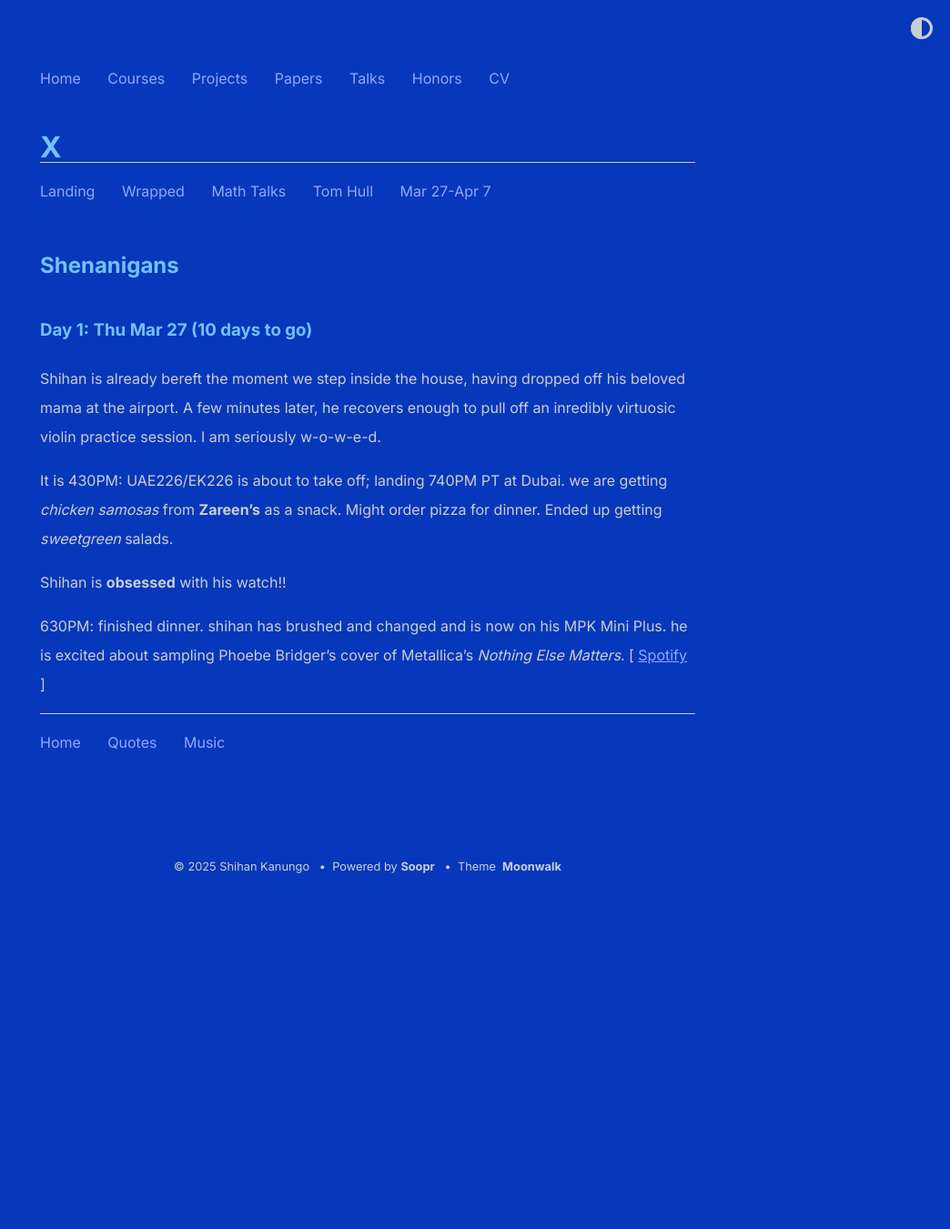
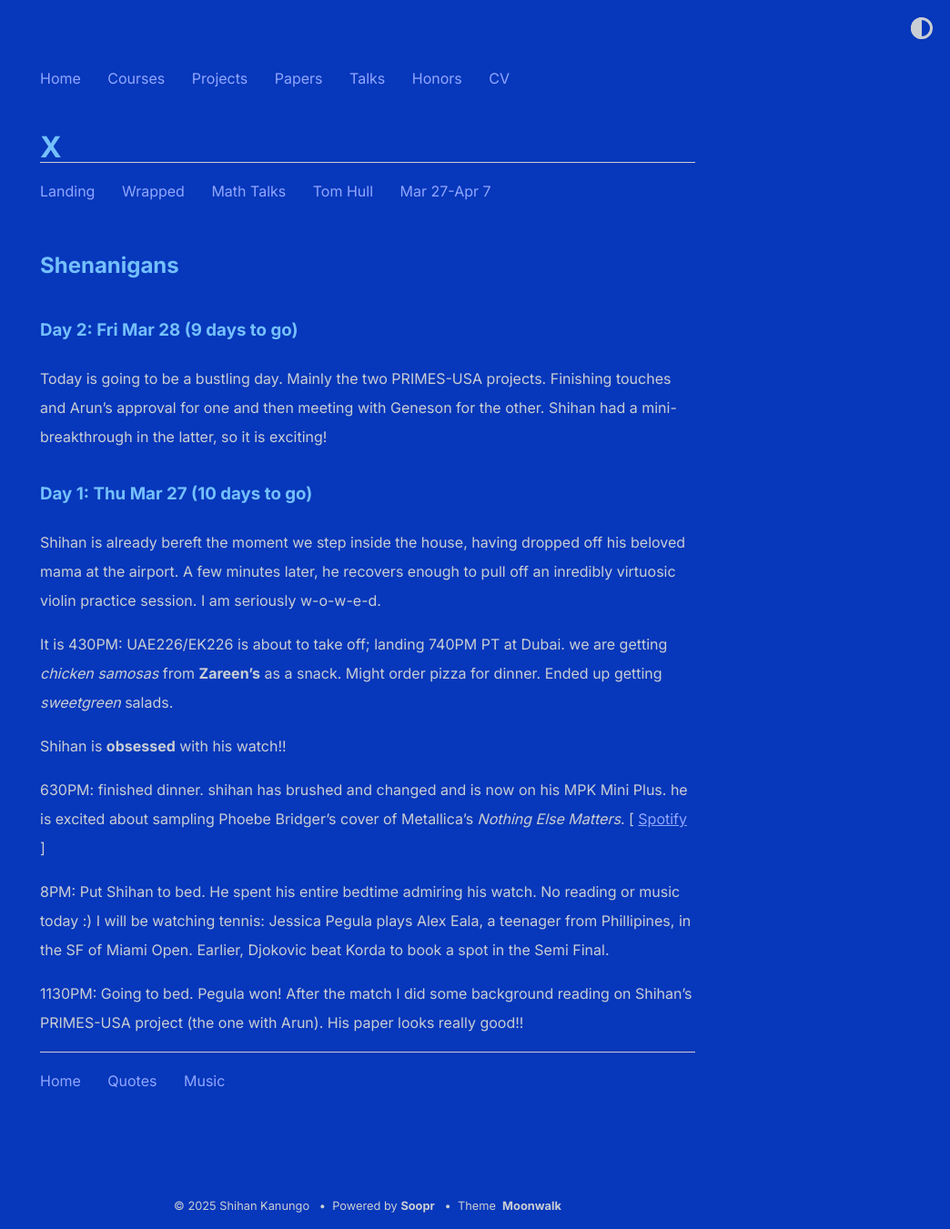
Before and after one commit to shihankanungo/shihankanungo.github.io, a Jekyll site: the page built from india-trip.md, in a window 1280 px wide. Shown: the whole page at 91% size, without its empty margins (236-1280 px from the left). Built offline with Jekyll 4.4.1, drawn with Linux system fonts in a browser that asks for light colours; before the commit the page ends 979 px from its top, so only the background shows below that.

Commit message:
Update india-trip.md

```diff
--- a/india-trip.md
+++ b/india-trip.md
@@ -5,6 +5,11 @@ title: X
 
 
 ## Shenanigans
+
+### Day 2: Fri Mar 28 (9 days to go)
+
+Today is going to be a bustling day. Mainly the two PRIMES-USA projects. Finishing touches and Arun's approval for one and then meeting with
+Geneson for the other. Shihan had a mini-breakthrough in the latter, so it is exciting!
 
 ### Day 1: Thu Mar 27 (10 days to go)
 
@@ -18,3 +23,10 @@ Shihan is **obsessed** with his watch!!
 
 630PM: finished dinner. shihan has brushed and changed and is now on his MPK Mini Plus. he is excited about sampling
 Phoebe Bridger's cover of Metallica's _Nothing Else Matters_. \[ [Spotify](https://open.spotify.com/track/1guCON9841cQwAlbNplLsY?si=90152dbdb5b94e54) \]
+
+8PM: Put Shihan to bed. He spent his entire bedtime admiring his watch. No reading or music today :)
+I will be watching tennis: Jessica Pegula plays Alex Eala, a teenager from Phillipines, in the SF of Miami Open. Earlier, Djokovic beat Korda to book
+a spot in the Semi Final.
+
+1130PM: Going to bed. Pegula won! After the match I did some background reading on Shihan's PRIMES-USA project (the one with Arun).
+His paper looks really good!!
```
